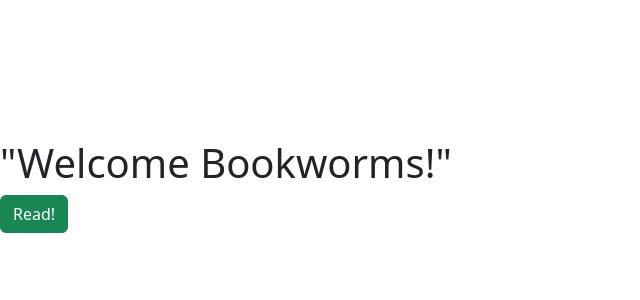
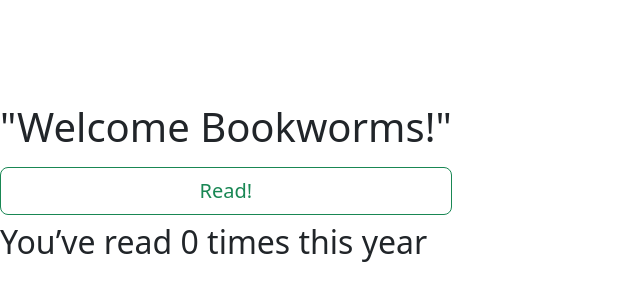
Before and after one commit to graceconley23/books, a React (Vite) app in the folder book-react/: page / in a window 1280 px wide. Shown: the part 214-514 px from the top of the page, without its empty margins (0-640 px from the left). Built offline with nearby package versions, Linux system fonts and the light colour scheme.

Commit message:
usable button

```diff
--- a/book-react/src/App.jsx
+++ b/book-react/src/App.jsx
@@ -1,12 +1,23 @@
 import Button from 'react-bootstrap/Button';
+import { useState } from 'react';
 
 function App() {
+
+  const [count, setCount] = useState(0);
+
+  function increaseCount() {
+    setCount(count + 1);
+  }
+
   return (
-    <div className="App">
-      <h1>"Welcome Bookworms!"</h1>
-      <Button variant="success">Read!</Button>
-    </div>
-  );
-}
+    <div className="d-grid gap-2">
+       <h1>"Welcome Bookworms!"</h1>
+       <Button variant="outline-success" size="lg" onClick={increaseCount}>
+          Read!
+       </Button>
+       <h2>You’ve read {count} times this year</h2>
+     </div>
+   );
+ }
 
 export default App;
```
